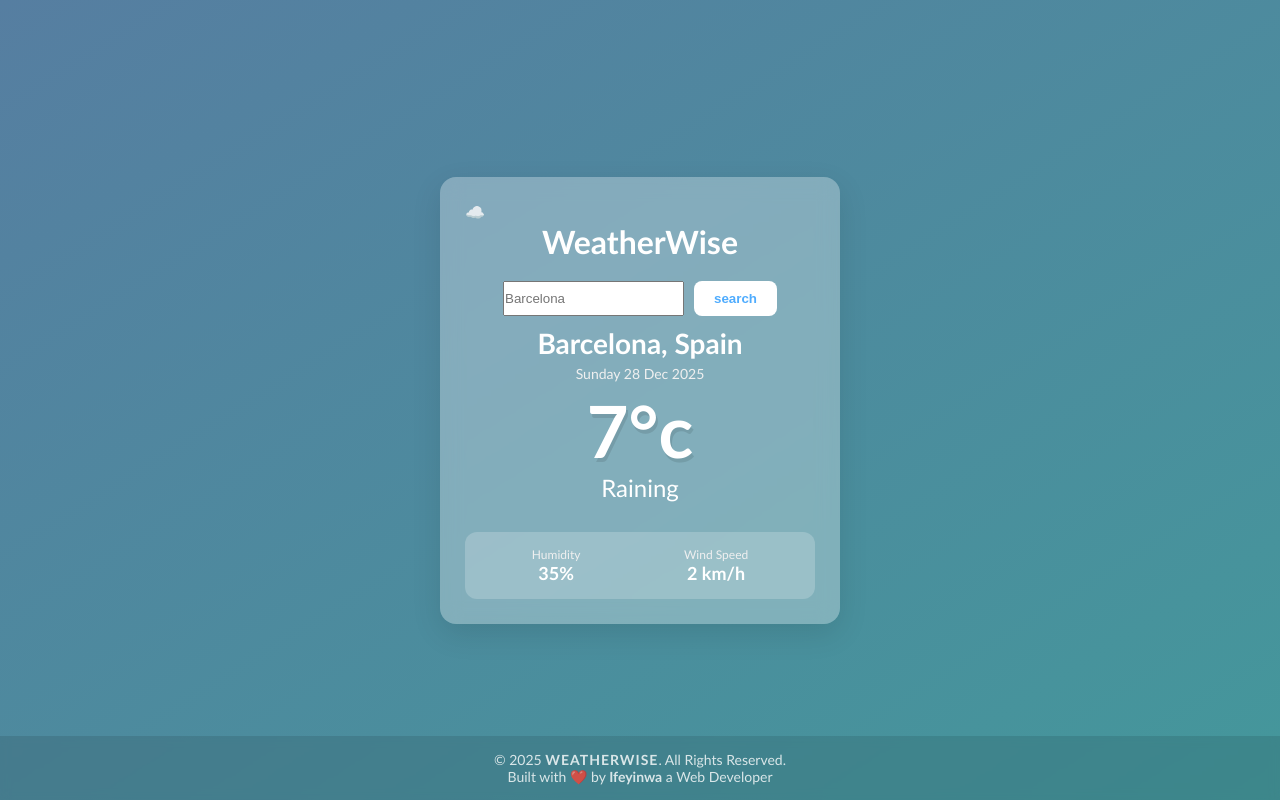
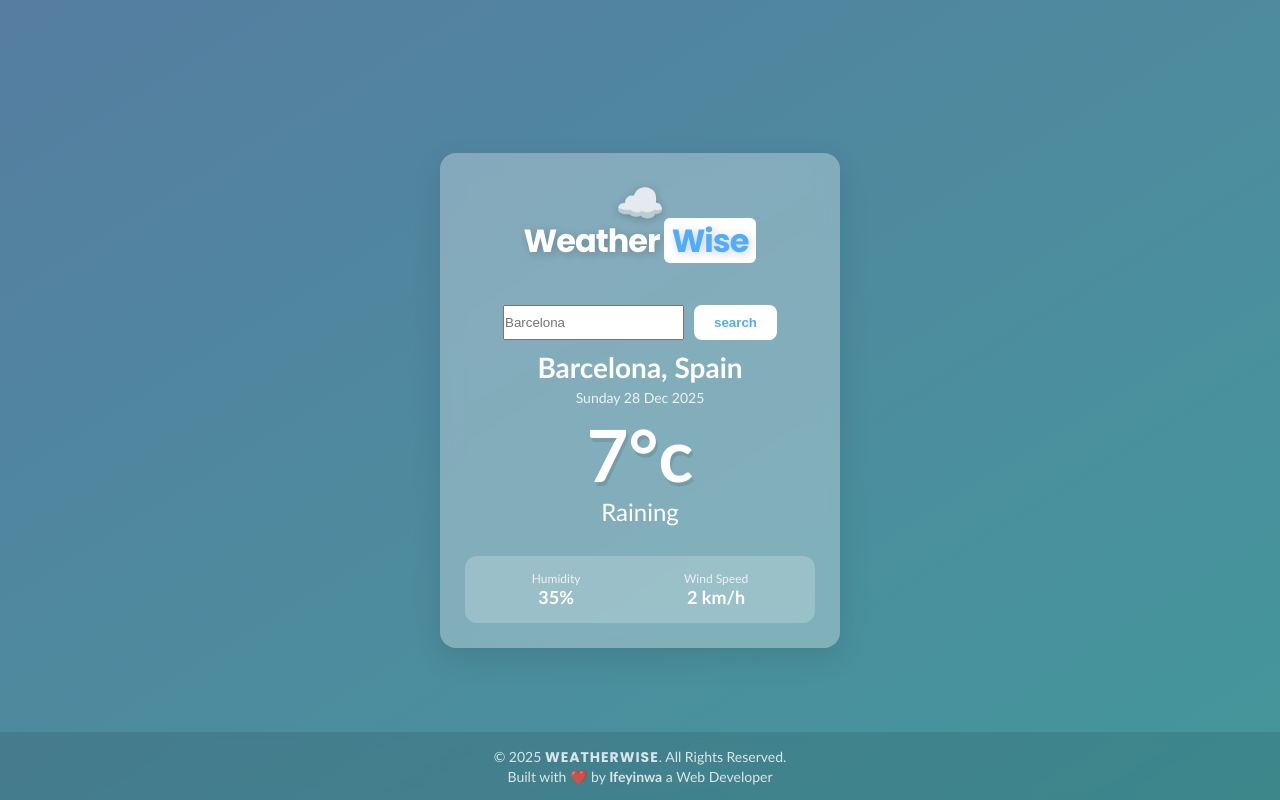
Before and after one commit to Dresumewill/Weather-app, a plain HTML site: page index.html in a window 1280 px wide. Drawn offline with Linux system fonts and the light colour scheme.

Commit message:
style the logo to have a "two-tone" look

```diff
--- a/style.css
+++ b/style.css
@@ -126,6 +126,45 @@ header h1 {
     text-transform: capitalize;
 }
 
+/* Logo Styling */
+.logo-container {
+    display: flex;
+    flex-direction: column;
+    align-items: center;
+    margin-bottom: 20px;
+}
+
+.logo-icon {
+    font-size: 40px;
+    margin-bottom: -10px;
+    filter: drop-shadow(0 2px 4px rgba(0,0,0,0.2));
+}
+
+.brand-logo {
+    font-family: 'Poppins', sans-serif;
+    font-size: 32px;
+    font-weight: 700;
+    color: #ffffff;
+    letter-spacing: -1px;
+    text-shadow: 2px 2px 10px rgba(0, 0, 0, 0.2);
+}
+
+/* This makes the "Wise" part look different */
+.brand-logo span {
+    color: #4facfe; /* Matching your theme blue */
+    background: white;
+    padding: 0 8px;
+    border-radius: 6px;
+    margin-left: 4px;
+}
+
+/* Update your footer brand name to match */
+.brand-name {
+    font-family: 'Poppins', sans-serif;
+    font-weight: bold;
+    color: #fff;
+}
+
 /* Details Section */
 .weather-details {
     display: flex;
```
